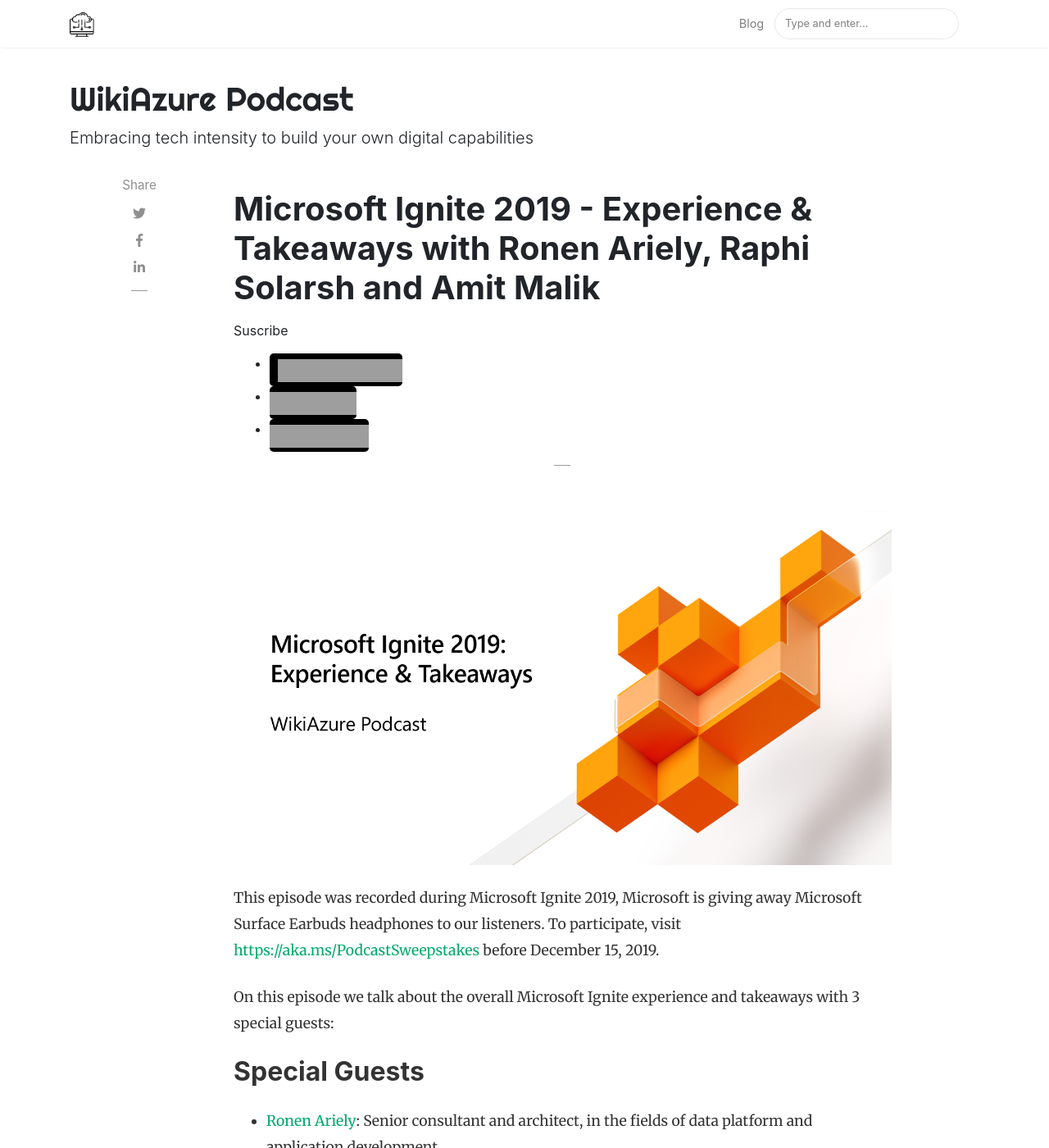
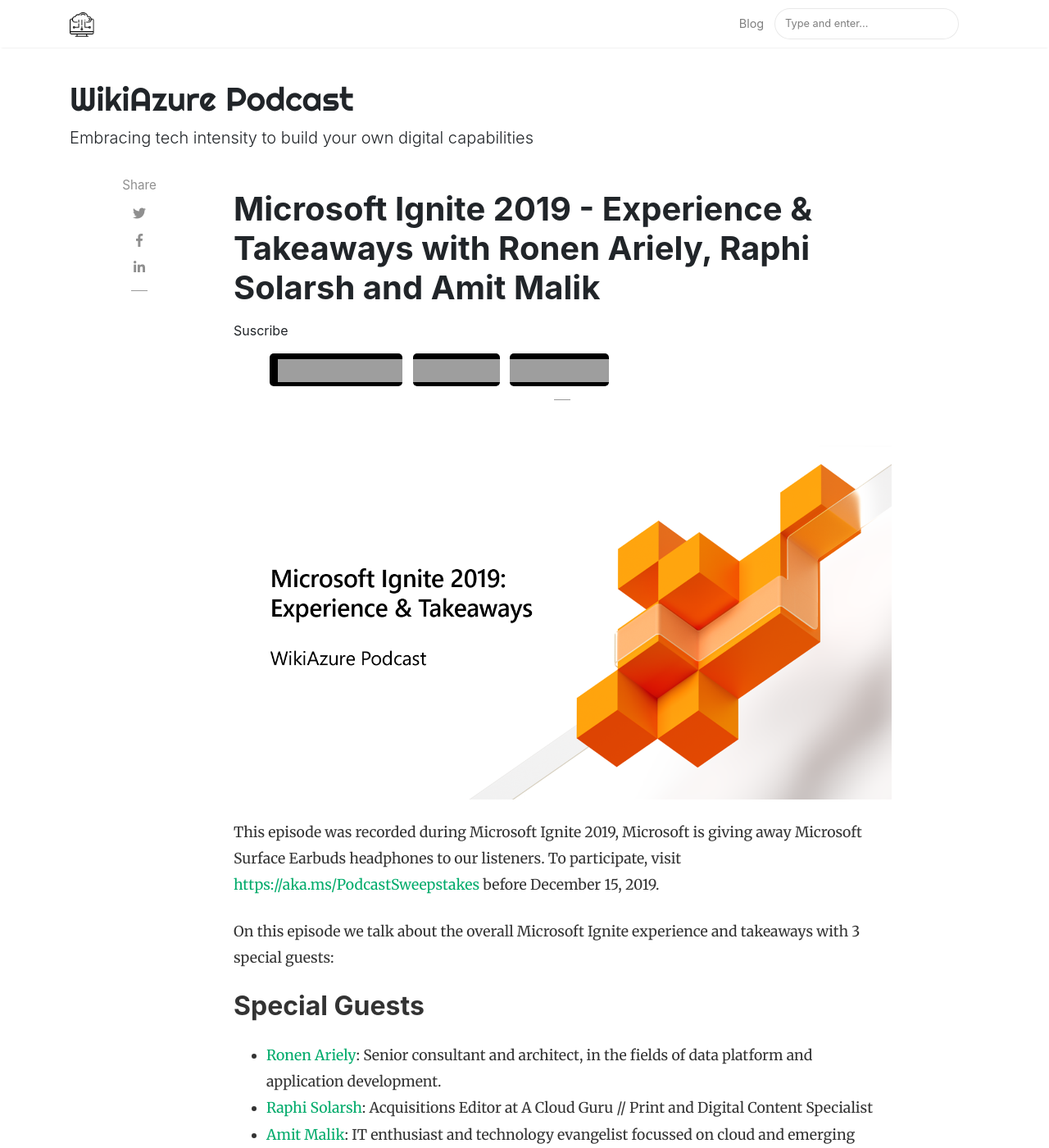
Before and after one commit to daveRendon/wikiazure-podcast, a Jekyll site: the page built from _posts/2019-11-07-episode-01-msignite-experience-and-takeaways.md, in a window 1280 px wide and 1400 px high. Shown: the whole window at 82% size. Built offline with Jekyll 4.4.1, drawn with Linux system fonts in a browser that asks for light colours; nearby versions of some CDN libraries; comment, search, counter and statistics services are not loaded; grey boxes are pictures that could not be loaded.

Commit message:
updated files

```diff
--- a/_includes/suscribe.html
+++ b/_includes/suscribe.html
@@ -1,4 +1,4 @@
-<div class="">
+<div class="podcast-suscribe">
     <p>
         Suscribe
     </p>
--- a/assets/css/screen.css
+++ b/assets/css/screen.css
@@ -899,3 +899,4 @@
     opacity: 0;
     transition: opacity .25s;
 }
+.podcast-suscribe ul li{display: inline-block;list-style-type: none;}
```
